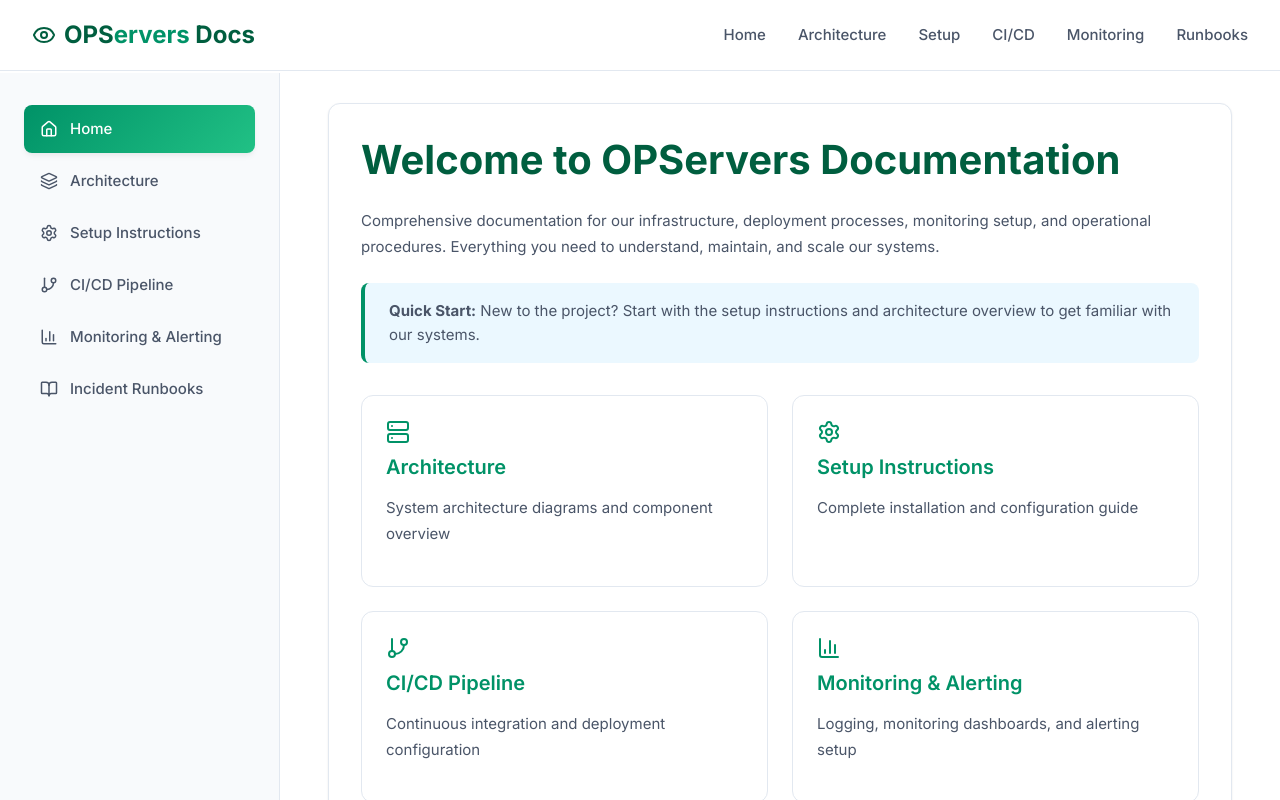
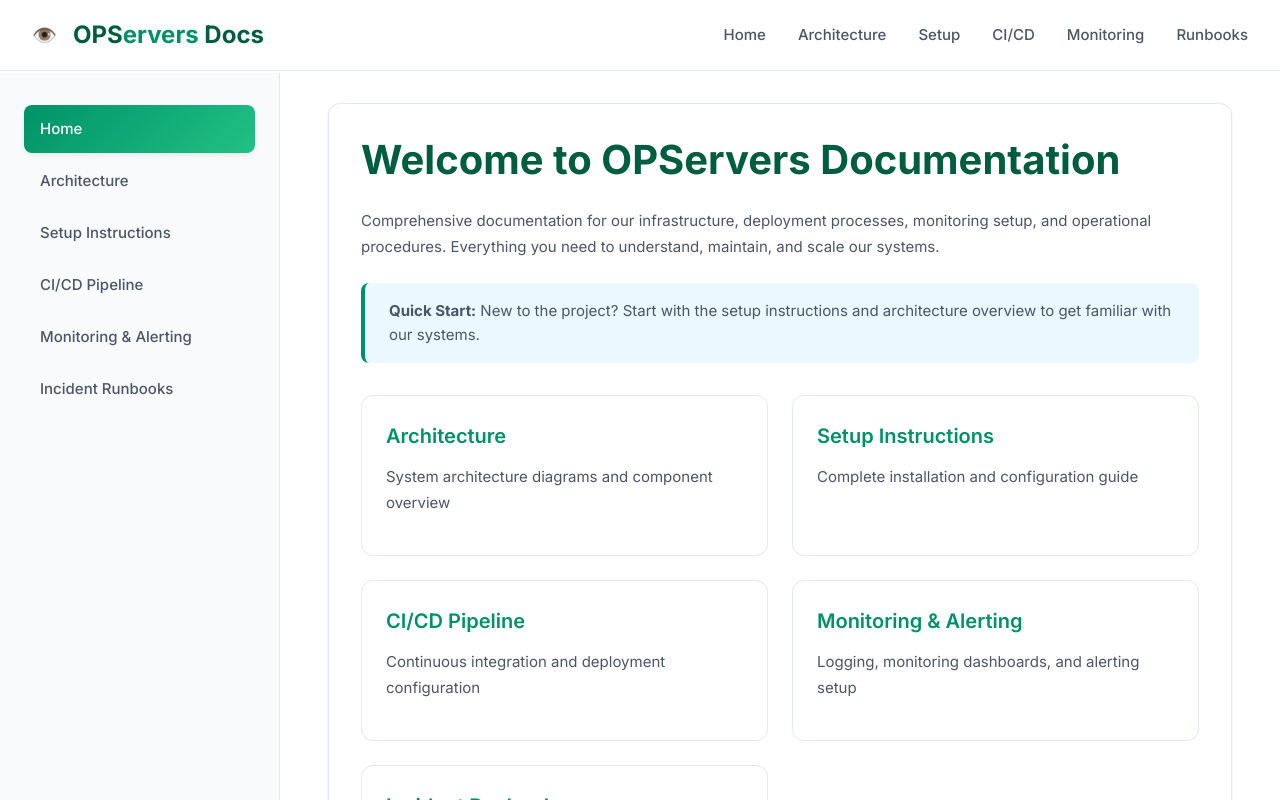
Before and after one commit to jimm03/Opservers-Docs, a Next.js app: page / in a window 1280 px wide. Shown: the top 800 px of the page. Built offline with nearby package versions, Linux system fonts and the light colour scheme.

Commit message:
Removed deprecated library and modified where it was used

```diff
--- a/app/page.tsx
+++ b/app/page.tsx
@@ -1,35 +1,29 @@
 import Link from 'next/link'
-import { ArrowRight, Server, Settings, GitBranch, BarChart3, BookOpen } from 'lucide-react'
 
 export default function Home() {
   const features = [
     {
       href: '/architecture',
-      icon: Server,
       title: 'Architecture',
       description: 'System architecture diagrams and component overview'
     },
     {
       href: '/setup',
-      icon: Settings,
       title: 'Setup Instructions',
       description: 'Complete installation and configuration guide'
     },
     {
       href: '/cicd',
-      icon: GitBranch,
       title: 'CI/CD Pipeline',
       description: 'Continuous integration and deployment configuration'
     },
     {
       href: '/monitoring',
-      icon: BarChart3,
       title: 'Monitoring & Alerting',
       description: 'Logging, monitoring dashboards, and alerting setup'
     },
     {
       href: '/runbooks',
-      icon: BookOpen,
       title: 'Incident Runbooks',
       description: 'Standard procedures for handling common incidents'
     }
@@ -51,22 +45,17 @@ export default function Home() {
         </div>
 
         <div className="features-grid">
-          {features.map((feature) => {
-            const Icon = feature.icon
-            return (
-              <Link key={feature.href} href={feature.href} className="feature-card">
-                <Icon size={24} color="#009267" />
-                <h3>{feature.title}</h3>
-                <p>{feature.description}</p>
-              </Link>
-            )
-          })}
+          {features.map((feature) => (
+            <Link key={feature.href} href={feature.href} className="feature-card">
+              <h3>{feature.title}</h3>
+              <p>{feature.description}</p>
+            </Link>
+          ))}
         </div>
 
         <div style={{ marginTop: '2rem', display: 'flex', gap: '1rem', flexWrap: 'wrap' }}>
           <Link href="/architecture" className="btn">
             Get Started
-            <ArrowRight size={18} style={{ marginLeft: '0.5rem' }} />
           </Link>
           <Link href="/setup" className="btn btn-accent">
             Setup Guide
--- a/components/Navigation.tsx
+++ b/components/Navigation.tsx
@@ -1,5 +1,4 @@
 import Link from 'next/link'
-import { Eye } from 'lucide-react'
 
 export default function Navigation() {
   return (
@@ -7,8 +6,8 @@ export default function Navigation() {
       <div className="container">
         <div className="nav-content">
           <Link href="/" className="logo">
-            <Eye size={24} />
-            <span>OPS<span className="logo-accent">ervers</span> Docs</span>
+            <span style={{ fontSize: '1.25rem', marginRight: '0.5rem' }}>👁️</span>
+            <span><span className="logo-ops">OPS</span><span className="logo-accent">ervers</span> Docs</span>
           </Link>
           <ul className="nav-links">
             <li><Link href="/">Home</Link></li>
--- a/components/Sidebar.tsx
+++ b/components/Sidebar.tsx
@@ -2,22 +2,14 @@
 
 import Link from 'next/link'
 import { usePathname } from 'next/navigation'
-import {
-  Home,
-  Layers,
-  Settings,
-  GitBranch,
-  BarChart3,
-  BookOpen,
-} from 'lucide-react'
 
 const menuItems = [
-  { href: '/', label: 'Home', icon: Home },
-  { href: '/architecture', label: 'Architecture', icon: Layers },
-  { href: '/setup', label: 'Setup Instructions', icon: Settings },
-  { href: '/cicd', label: 'CI/CD Pipeline', icon: GitBranch },
-  { href: '/monitoring', label: 'Monitoring & Alerting', icon: BarChart3 },
-  { href: '/runbooks', label: 'Incident Runbooks', icon: BookOpen },
+  { href: '/', label: 'Home' },
+  { href: '/architecture', label: 'Architecture' },
+  { href: '/setup', label: 'Setup Instructions' },
+  { href: '/cicd', label: 'CI/CD Pipeline' },
+  { href: '/monitoring', label: 'Monitoring & Alerting' },
+  { href: '/runbooks', label: 'Incident Runbooks' },
 ]
 
 export default function Sidebar() {
@@ -25,10 +17,10 @@ export default function Sidebar() {
 
   return (
     <aside className="sidebar">
+
       <nav>
         <ul className="sidebar-nav">
           {menuItems.map((item) => {
-            const Icon = item.icon
             const isActive = pathname === item.href
 
             return (
@@ -37,7 +29,6 @@ export default function Sidebar() {
                   href={item.href}
                   className={isActive ? 'active' : ''}
                 >
-                  <Icon size={18} style={{ marginRight: '0.75rem' }} />
                   {item.label}
                 </Link>
               </li>
```
Also changed, not shown: package.json (+6 -6 lines).
